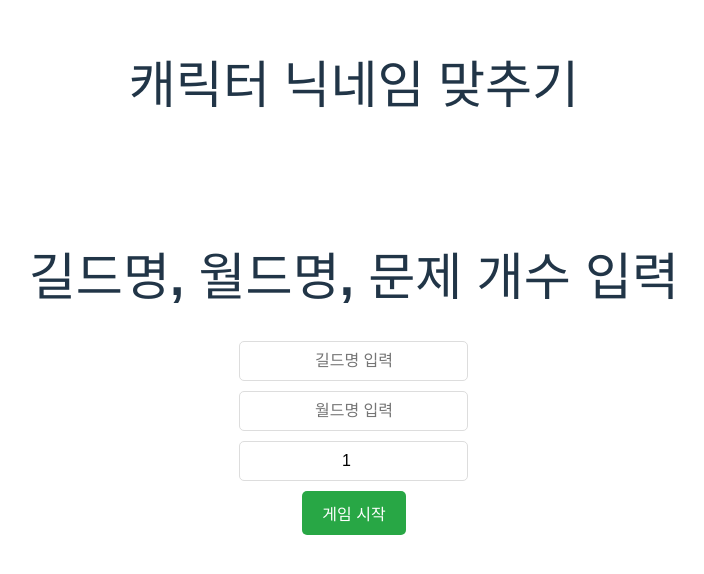
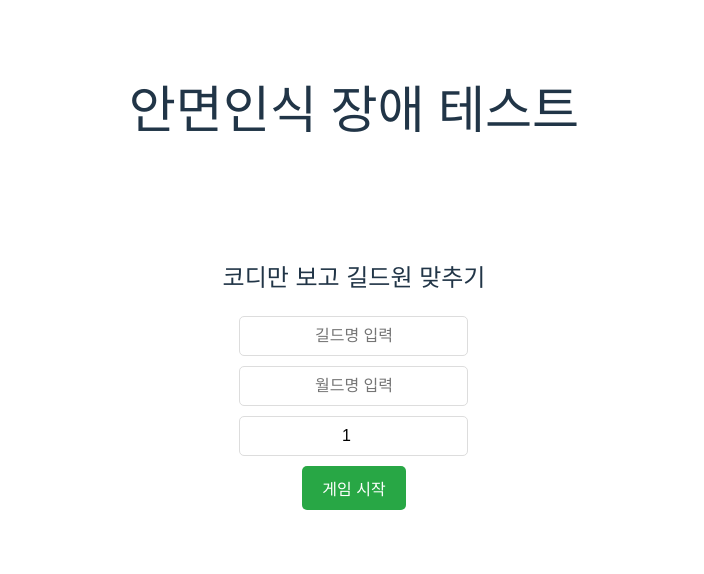
Before and after one commit to nick102030/maegi_machugi_FE, a React (Vite) app: page / in a window 1280 px wide. Shown: the part 112-686 px from the top of the page, without its empty margins (286-990 px from the left). Built offline with nearby package versions, Linux system fonts and the light colour scheme.

Commit message:
[refactoring] : 메인 이름 변경 및 엔터키 오류 수정

```diff
--- a/src/App.jsx
+++ b/src/App.jsx
@@ -4,7 +4,7 @@ import './App.css'
 function App() {
   return (
     <div>
-      <h1>캐릭터 닉네임 맞추기</h1>
+      <h1>안면인식 장애 테스트</h1>
       <QuizGame />  {/* ✅ QuizGame 렌더링 */}
     </div>
   );
--- a/src/components/quizGame.jsx
+++ b/src/components/quizGame.jsx
@@ -21,11 +21,14 @@ const QuizGame = () => {
   if (userAnswer.trim().toLowerCase() === correctAnswer.toLowerCase()) {
     if (currentQuestionIndex + 1 < numOfQuestions) {
       setMessage("✅ 정답입니다!");
-      setCurrentQuestionIndex((prevIndex) => prevIndex + 1);
-      setCurrentCharacter(null);
       setTimeout(() => {
-        setCurrentCharacter(guildMembers[currentQuestionIndex + 1]);
-      }, 500);
+        setMessage(""); // ✅ 다음 문제로 넘어가기 전에 정답 메시지 초기화
+        setCurrentQuestionIndex((prevIndex) => prevIndex + 1);
+        setCurrentCharacter(null);
+        setTimeout(() => {
+          setCurrentCharacter(guildMembers[currentQuestionIndex + 1]);
+        }, 500);
+      }, 500); // 1초 후 정답 메시지가 사라지도록 설정
     } else {
       setMessage("🎉 모든 문제를 맞췄습니다! 게임 종료!");
       setTimeout(() => {
@@ -50,7 +53,7 @@ const QuizGame = () => {
   // 길드 정보 및 문제 개수 입력 후 백엔드 요청
   const fetchGuildMembers = () => {
     if (!guildName || !worldName || numOfQuestions < 1) {
-      alert("길드명, 월드명, 문제 개수를 입력해주세요!");
+      alert("코디만 보고 길드원 맞추기");
       return;
     }
     setLoading(true);
@@ -91,10 +94,9 @@ const QuizGame = () => {
 
   return (
     <div style={styles.container}>
-      {/* 🔹 입력 필드가 보이도록 수정 */}
       {!gameStarted ? (
         <div style={styles.inputBox}>
-          <h1>길드명, 월드명, 문제 개수 입력</h1>
+          <h2>코디만 보고 길드원 맞추기</h2>
           <input
             type="text"
             value={guildName}
@@ -130,7 +132,7 @@ const QuizGame = () => {
         </div>
       ) : (
         <div style={styles.quizBox}>
-          <h1>🎮 길드원 닉네임 맞추기 퀴즈</h1>
+          <h3>맞춰보슈</h3>
           <p>문제 {currentQuestionIndex + 1} / {numOfQuestions}</p>
 
           {currentCharacter ? (
```
